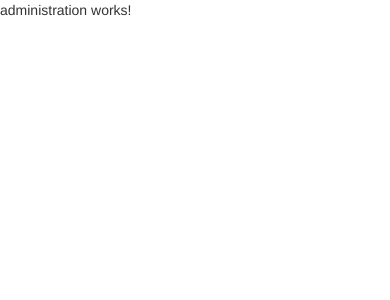
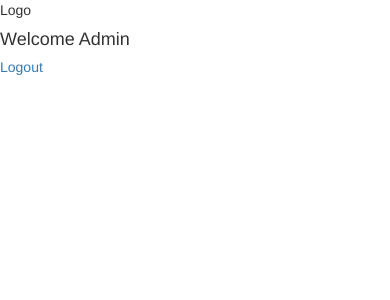
Before and after one commit to rapostolovici/helpmate-hub-fe, an Angular app in the folder helpmate-hub/: page /admin in a window 390 px wide. Shown: the top 300 px of the page. Built offline with nearby package versions, Linux system fonts and the light colour scheme.

Commit message:
APC;finish routing through components

```diff
--- a/helpmate-hub/src/app/administration/administration.component.html
+++ b/helpmate-hub/src/app/administration/administration.component.html
@@ -1 +1,7 @@
-<p>administration works!</p>
+<div class="row">
+  <div class="col-xs-12 col-md-8">Logo</div>
+  <div class="col-xs-6 col-md-4">
+    <h4>Welcome {{ user.lastName }}</h4>
+    <h5><a (click)="logout()">Logout</a></h5>
+  </div>
+</div>
--- a/helpmate-hub/src/app/administration/administration.component.ts
+++ b/helpmate-hub/src/app/administration/administration.component.ts
@@ -1,4 +1,6 @@
 import { Component, OnInit } from '@angular/core';
+import { User } from '../user.model';
+import { Router } from '@angular/router';
 
 @Component({
   selector: 'app-administration',
@@ -7,9 +9,18 @@ import { Component, OnInit } from '@angular/core';
 })
 export class AdministrationComponent implements OnInit {
 
-  constructor() { }
+  user: User;
+
+  constructor(private router: Router) {
+    this.user = new User('admin@admin.com', 'admin', 'Admin', 'Admin', 'AdminF');
+   }
 
   ngOnInit(): void {
+
+  }
+
+  logout(): void {
+    this.router.navigate(['/login']);
   }
 
 }
--- a/helpmate-hub/src/app/google-map-img/google-map-img/google-map-img.component.html
+++ b/helpmate-hub/src/app/google-map-img/google-map-img/google-map-img.component.html
@@ -1 +1 @@
-<img src="../../../assets/world-img/world3.jpg" class="img-setting" alt="World">
+<img src="../../../assets/world-img/world-cropped.jpg" class="img-setting" alt="World">
--- a/helpmate-hub/src/app/register/register.component.html
+++ b/helpmate-hub/src/app/register/register.component.html
@@ -3,6 +3,7 @@
     <app-google-map-img></app-google-map-img>
   </div>
   <div class="col-md-4">
+    <h4><a (click)="backToLogin()">Back to Login</a></h4>
     <form class="text-center border border-light p-5" action="#!" style="margin-top: 100px;">
   <hr>
   <input type="email"
--- a/helpmate-hub/src/app/register/register.component.ts
+++ b/helpmate-hub/src/app/register/register.component.ts
@@ -17,4 +17,8 @@ export class RegisterComponent implements OnInit {
     this.router.navigate(['/register-final']);
   }
 
+  backToLogin(): void {
+    this.router.navigate(['/login']);
+  }
+
 }
--- a/helpmate-hub/src/app/user.model.ts
+++ b/helpmate-hub/src/app/user.model.ts
@@ -1,3 +1,7 @@
 export class User {
-  constructor(public email: string, public category: string) {}
+  constructor(public email: string,
+              public category: string,
+              public password: string,
+              public lastName: string,
+              public firstName: string) {}
 }
```
